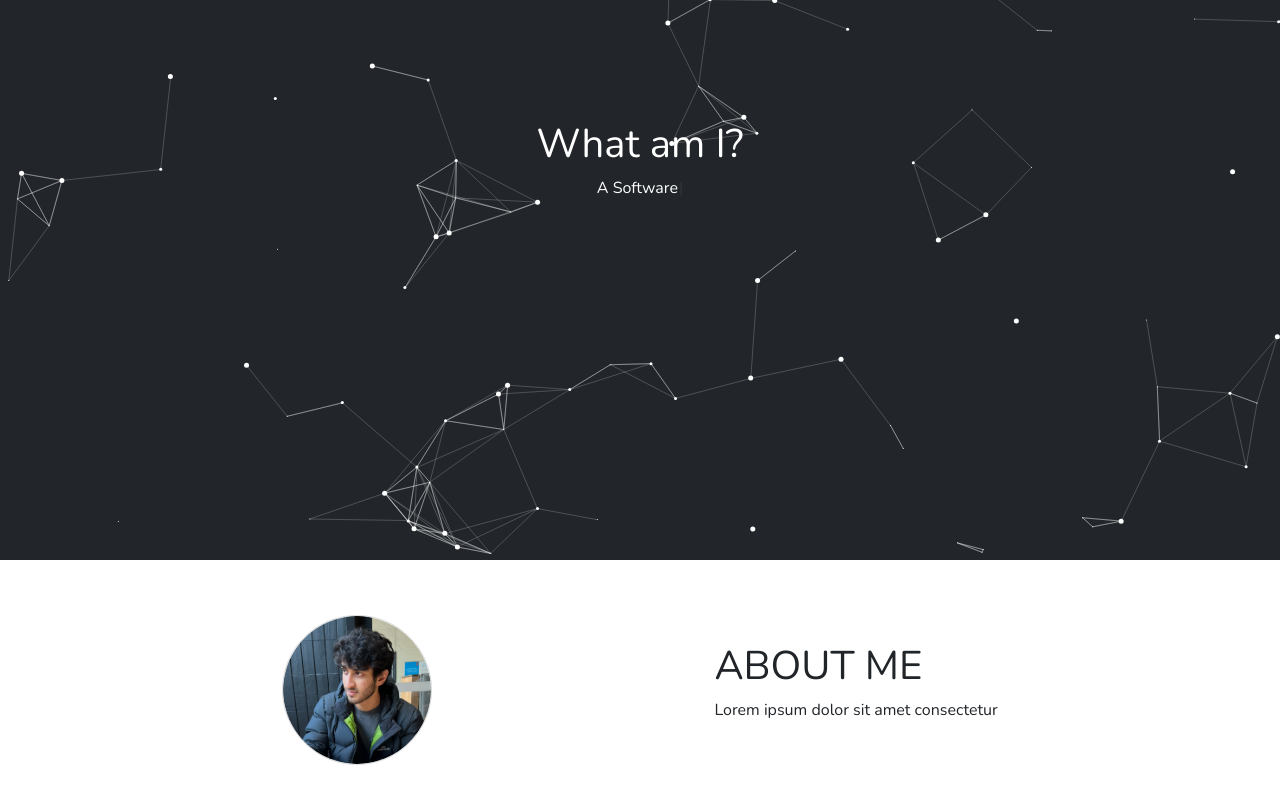
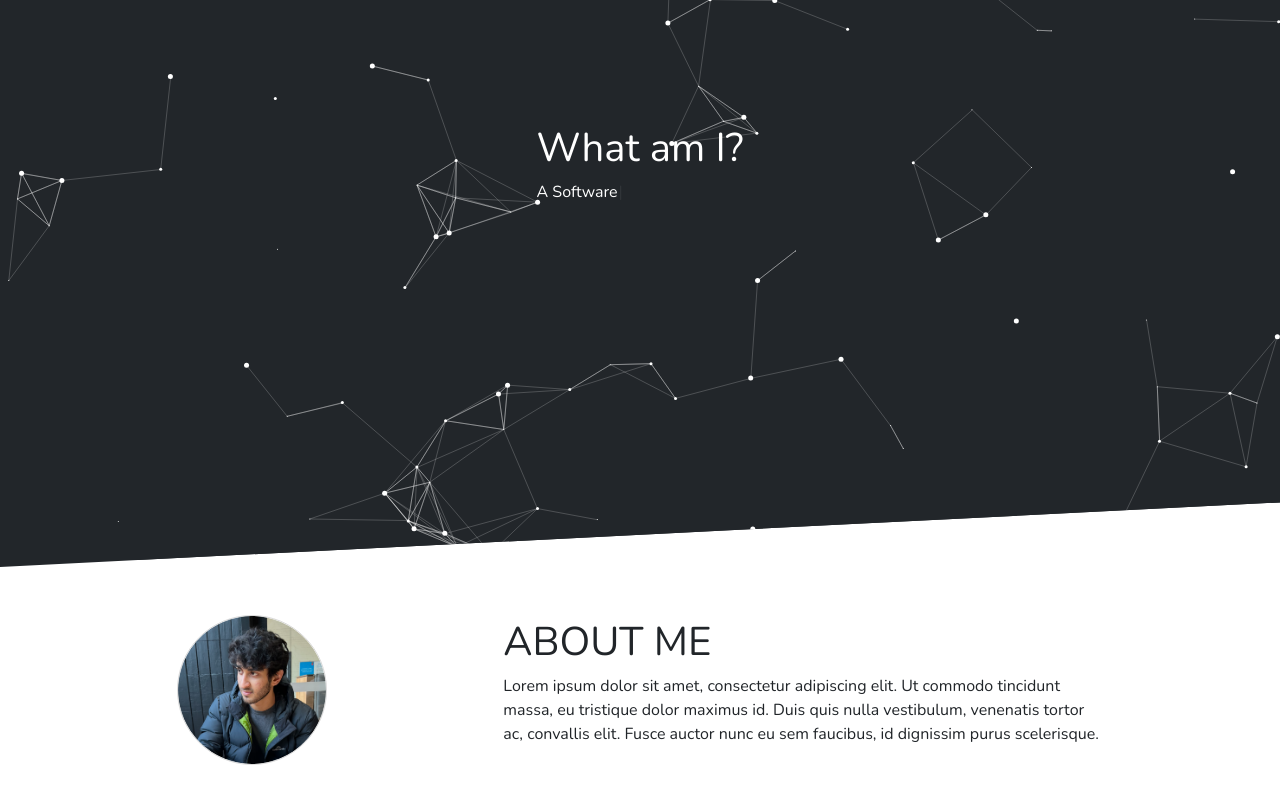
Before and after one commit to Adnan25z/portfolio, a React (Create React App) app: page / in a window 1280 px wide. Shown: the part 240-1040 px from the top of the page. Built offline with nearby package versions, Linux system fonts and the light colour scheme.

Commit message:
made a few improvements like slant divs

```diff
--- a/src/App.css
+++ b/src/App.css
@@ -2,6 +2,7 @@
 
 .App{
   font-family: 'Nunito', sans-serif;
+  overflow-x: hidden;
 }
 
 :root{
@@ -16,3 +17,12 @@
 #tsparticles{
   height: 100vh;
 }
+
+/* Add styles for the slanted container */
+.slant-container {
+  position: relative;
+  background-color: var(--nav-color);
+  margin-bottom: 2rem; /* To add some spacing between header and the next section */
+  z-index: 0; /* Set a lower z-index to place it below other sections */
+  clip-path: polygon(0 0, 100% 0, 100% 92%, 0 100%); /* Define the clip-path polygon */
+}
--- a/src/App.js
+++ b/src/App.js
@@ -8,11 +8,13 @@ import Technologies from './screens/technologies/Technologies';
 function App() {
   return (
     <div className="App">
-     <Navigation />
-     <Header />
-     <Particles />
-     <AboutMe />
-     <Technologies />
+      <Navigation />
+      <div className="slant-container">
+        <Header />
+        <Particles />
+      </div>
+      <AboutMe />
+      <Technologies />
     </div>
   );
 }
--- a/src/screens/aboutMe/AboutMe.jsx
+++ b/src/screens/aboutMe/AboutMe.jsx
@@ -1,19 +1,24 @@
-import React from 'react'
-import './aboutMe.css'
-import me from '../../images/me.png'
+import React from 'react';
+import './aboutMe.css';
+import me from '../../images/me.png';
 
 function AboutMe() {
   return (
     <div className="about__container" id="about-m">
-        <div>
-            <img src={me} alt="my_image"/>
-        </div>
-        <div className="about__text">
-            <h1>ABOUT ME</h1>
-            <p>Lorem ipsum dolor sit amet consectetur</p>
-        </div>
+      <div>
+        <img src={me} alt="my_image" />
+      </div>
+      <div className="about__text">
+        <h1>ABOUT ME</h1>
+        <p>
+          Lorem ipsum dolor sit amet, consectetur adipiscing elit. Ut commodo
+          tincidunt massa, eu tristique dolor maximus id. Duis quis nulla
+          vestibulum, venenatis tortor ac, convallis elit. Fusce auctor nunc eu
+          sem faucibus, id dignissim purus scelerisque.
+        </p>
+      </div>
     </div>
-  )
+  );
 }
 
-export default AboutMe
+export default AboutMe;
--- a/src/screens/aboutMe/aboutMe.css
+++ b/src/screens/aboutMe/aboutMe.css
@@ -12,10 +12,10 @@
     margin-bottom: 1 rem;
     max-width: 150px;
     max-height: 150px;
-    object-fit: scale-down;
+    object-fit: cover;
 }
 
-about__text{
+.about__text{
     max-width: 600px;
 }
 
@@ -31,4 +31,8 @@ about__text{
     .about__text{
         max-width: 300px;
     }
+    .about__text h1{
+        margin-top: 1rem;
+        margin-left: 4rem;
+    }
 }
--- a/src/screens/header/Header.js
+++ b/src/screens/header/Header.js
@@ -1,10 +1,11 @@
-import React from 'react'
-import './header.css'
+import React from 'react';
+import './header.css';
 import Typewriter from 'typewriter-effect';
 
 function Header() {
   return (
     <div className='main-info'>
+      <div className="slant-header">
         <h1>What am I?</h1>
         <Typewriter
           options={{
@@ -14,7 +15,8 @@ function Header() {
           }}
         />
       </div>
-  )
+    </div>
+  );
 }
 
-export default Header
+export default Header;
--- a/src/screens/header/header.css
+++ b/src/screens/header/header.css
@@ -1,6 +1,7 @@
-.main-info{
+/* header.css */
+.main-info {
     display: flex;
-    position: absolute;
+    position: absolute; /* Change this to relative to position the slant-header properly */
     color: var(--font-color);
     top: 0;
     left: 0;
@@ -10,4 +11,10 @@
     justify-content: center;
     align-items: center;
     z-index: 1;
-}
+  }
+
+  /* Add the slant to the bottom of the header content */
+  .slant-header {
+    position: relative;
+    clip-path: polygon(0 0, 100% 0, 100% 95%, 0 100%);
+  }
--- a/src/screens/technologies/Technologies.jsx
+++ b/src/screens/technologies/Technologies.jsx
@@ -7,7 +7,7 @@ function Technologies() {
   return (
     <div className='technologies_container' id="technologies">
       <div>
-        <h1 style={{textAlign: 'center'}}>Some of the technologies that I use</h1>
+        <h1 style={{textAlign: 'center', marginTop:'3rem'}}>Some of the technologies that I use</h1>
       </div>
       <div className='tech_cards_container'>
         {techs.map((e, idx) => {
--- a/src/screens/technologies/technologies.css
+++ b/src/screens/technologies/technologies.css
@@ -5,6 +5,8 @@
     flex-direction: column;
     align-items: center;
     padding: 3rem;
+    position: relative; /* Add relative positioning for the slant */
+    clip-path: polygon(0 5%, 100% 0, 100% 100%, 0 100%); /* Define the clip-path polygon */
 }
 
 .tech_cards_container{
```
Lines whose indentation alone changed are shown as unchanged.
